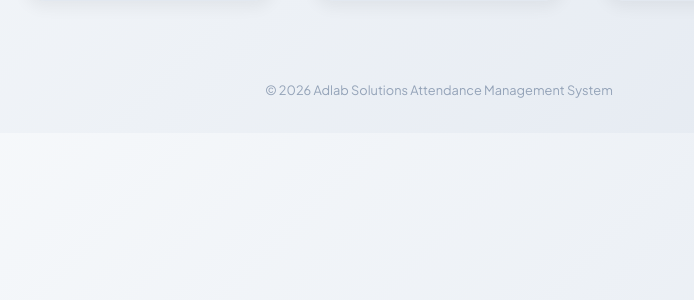
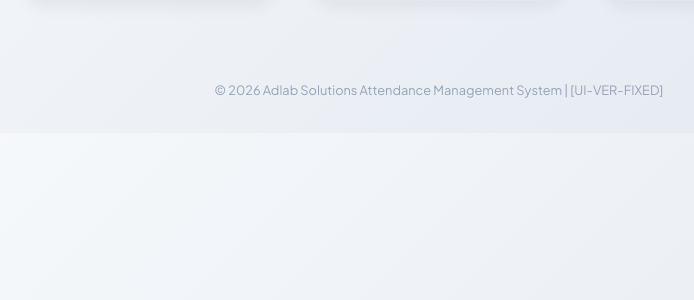
Before and after one commit to Ahsan60712/attendance-system, a Flask app: page / in a window 1280 px wide. Shown: the part 469-769 px from the top of the page, without its empty margins (201-895 px from the left). Run offline with Flask 3, Linux system fonts and the light colour scheme.

Commit message:
Add UI Version Watermark for verification

```diff
--- a/templates/index.html
+++ b/templates/index.html
@@ -92,7 +92,7 @@
         </div>
 
         <div style="margin-top: 5rem; color: #94a3b8; font-size: 0.8rem;">
-            &copy; 2026 Adlab Solutions Attendance Management System
+            &copy; 2026 Adlab Solutions Attendance Management System | [UI-VER-FIXED]
         </div>
     </div>
     <script>lucide.createIcons();</script>
```
